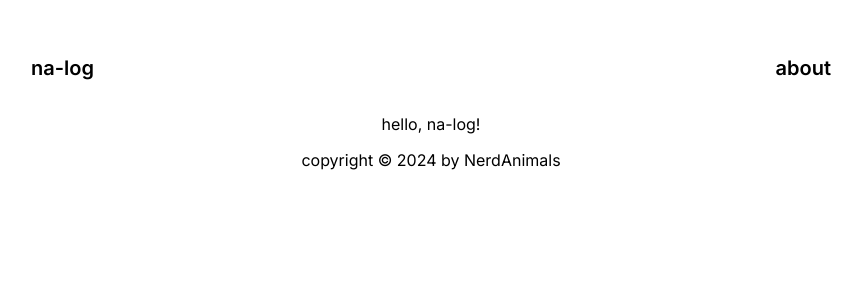
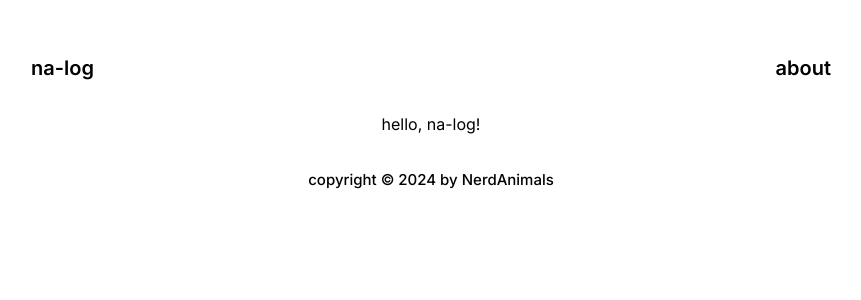
Before and after one commit to nerd-animals/na-log-engine, a Next.js app: page /na-log/ in a window 1280 px wide. Shown: the top 300 px of the page, without its empty margins (209-1070 px from the left). Built offline with nearby package versions, Linux system fonts and the light colour scheme.

Commit message:
style: add footer style

```diff
--- a/app/globals.scss
+++ b/app/globals.scss
@@ -25,6 +25,14 @@
   }
 }
 
+// footer style
+.page-footer {
+  font-size: 15px;
+  font-weight: 500;
+  padding: 20px;
+}
+
+// page style
 .page-wrapper {
   text-align: center;
   position: relative;
```
